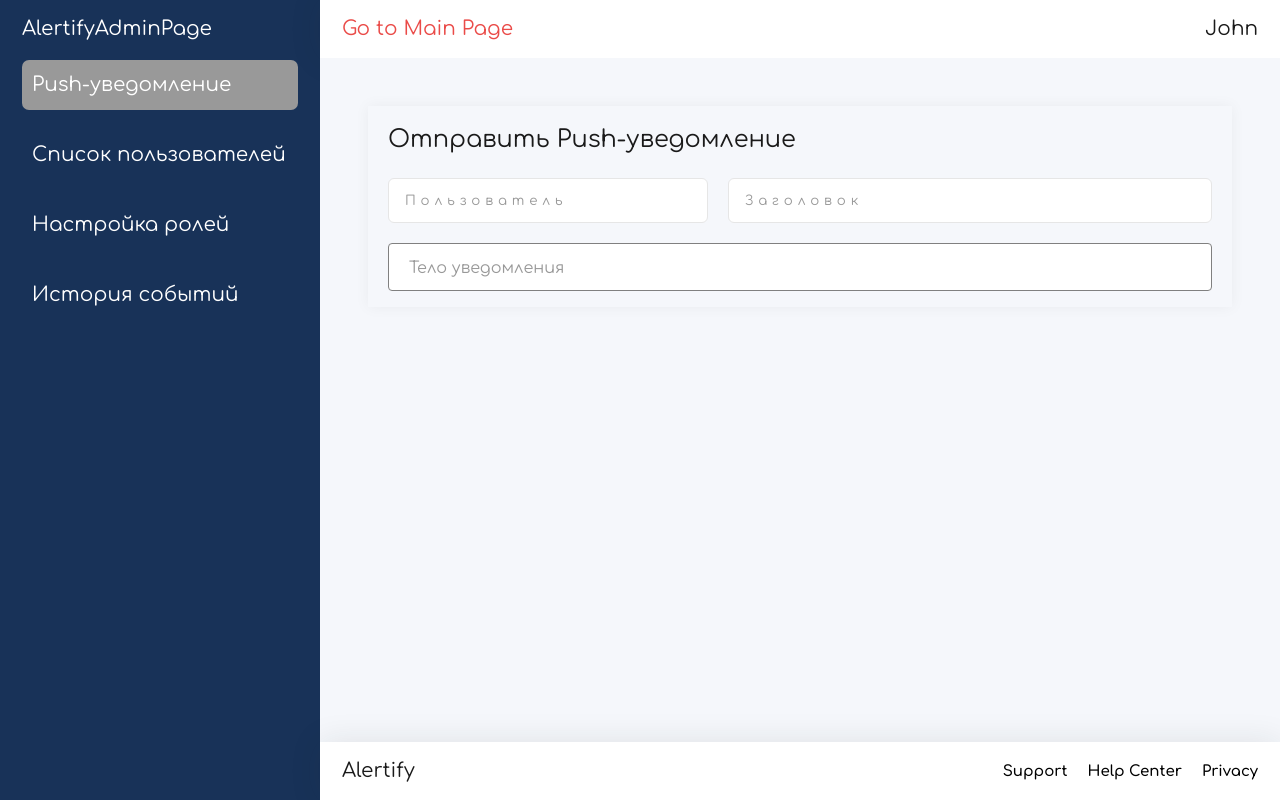
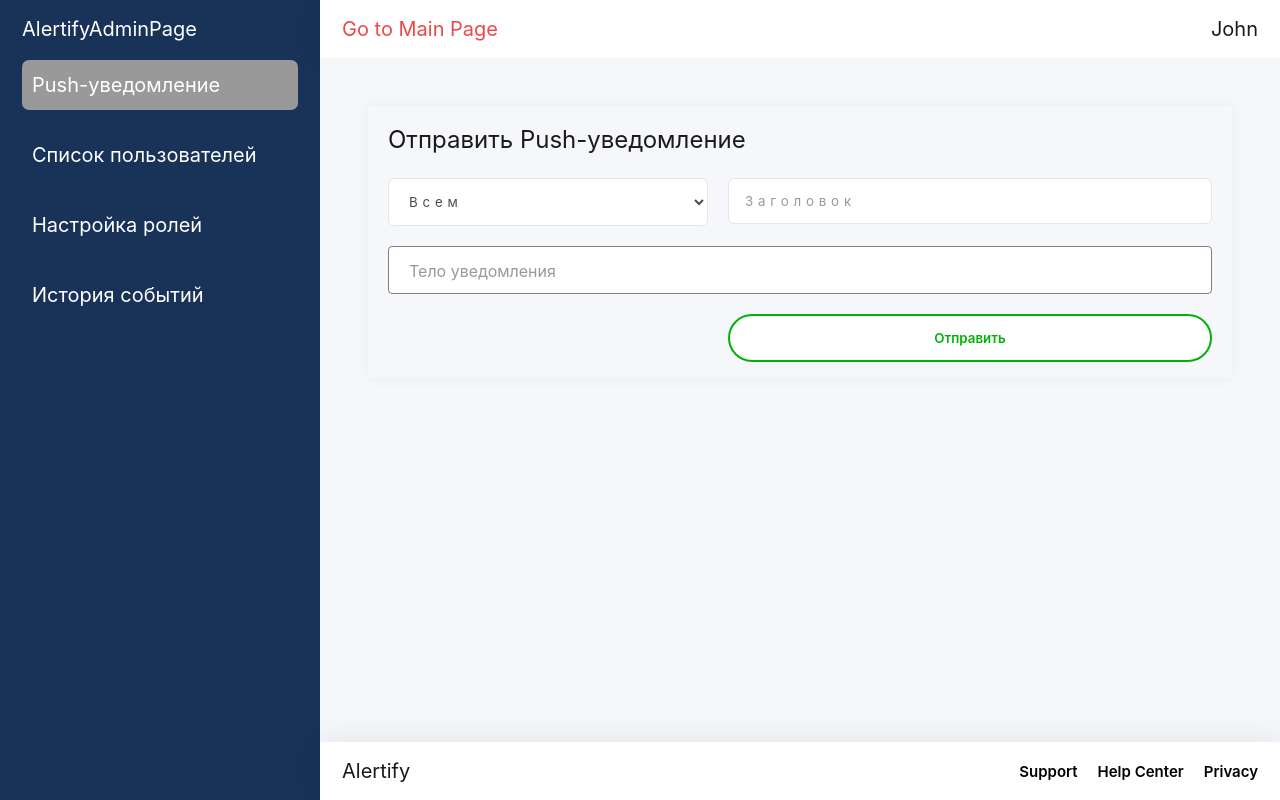
Before and after one commit to kazakovstep/bestHack-front, a React (Create React App) app: page /admin/push in a window 1280 px wide. Built offline with nearby package versions, Linux system fonts and the light colour scheme.

Commit message:
admin getAllUsers deleteUser and putUser v1

```diff
--- a/src/components/AdminForm/AdminForm.module.css
+++ b/src/components/AdminForm/AdminForm.module.css
@@ -1,21 +1,38 @@
-.wrapper{
+.wrapper {
     display: grid;
     grid-template-columns: 320px 1fr;
     grid-gap: 20px;
     grid-template-rows: 1fr;
     grid-template-areas:
     "user title"
-    "text text";
+    "text text"
+    "other button";
 }
-
-.user{
+.button{
+    grid-area: button;
+}
+.user {
     grid-area: user;
 }
 
-.title{
+.title {
     grid-area: title;
 }
 
-.text{
+.text {
     grid-area: text;
 }
+
+.select {
+    letter-spacing: 0.3rem;
+    align-self: stretch;
+    width: 100%;
+    outline: none;
+    background: var(--white);
+    border: 1px solid var(--gray-100);
+    color: var(--gray-700);
+    transition: 300ms;
+    border-radius: 6px;
+    padding: 14px 40px 14px 16px;
+    font-family: var(--font-family);
+}
--- a/src/components/AdminForm/AdminForm.tsx
+++ b/src/components/AdminForm/AdminForm.tsx
@@ -1,17 +1,52 @@
-import React from 'react';
+import React, {useState} from 'react';
 import AdminCard from "../AdminCard/AdminCard";
 import {Input} from "../Input/Input";
 import {Textarea} from "../Textarea/Textarea";
-import {inspect} from "util";
 import styles from './AdminForm.module.css'
+import {Button} from "../Button/Button";
+import {token} from "../../redux/api/AdminAPI";
 
 const AdminForm = () => {
+
+    const [roleDestination, setRoleDestination] = useState("all");
+    const [title, setTitle] = useState("");
+    const [description, setDescription] = useState("");
+
+    const handlePush = () => {
+        try {
+            fetch(`http://localhost:8080/push`, {
+                method: "POST",
+                headers: {
+                    "Authorization": `Bearer ${token}`
+                },
+                body: JSON.stringify({
+                    role_destination: roleDestination,
+                    title,
+                    description
+                })
+            })
+        } catch (error) {
+            console.log(error)
+        }
+    }
+
     return (
         <AdminCard title={"Отправить Push-уведомление"}>
             <div className={styles.wrapper}>
-                <Input placeholder={"Пользователь"} className={styles.user}/>
-                <Input placeholder={"Заголовок"} className={styles.title}/>
-                <Textarea placeholder={"Тело уведомления"} state={"default"} className={styles.text}/>
+                <select className={styles.select} value={roleDestination}
+                        onChange={(e: React.ChangeEvent<HTMLSelectElement>) => setRoleDestination(e.target.options[e.target.selectedIndex].value)}>
+                    <option value={"all"}>Всем</option>
+                    <option value={"admin"}>Администраторам</option>
+                    <option value={"employee"}>Сотрудникам</option>
+                </select>
+                <Input placeholder={"Заголовок"}
+                       onChange={(e: React.ChangeEvent<HTMLInputElement>) => setTitle(e.target.value)}
+                       className={styles.title} value={title}/>
+                <Textarea placeholder={"Тело уведомления"}
+                          onChange={(e: React.ChangeEvent<HTMLTextAreaElement>) => setDescription(e.target.value)}
+                          value={description}
+                          state={"default"} className={styles.text}/>
+                <Button type={"border"} className={styles.button} onClick={handlePush}>Отправить</Button>
             </div>
         </AdminCard>
     );
--- a/src/components/AdminUsers/AdminUsers.module.css
+++ b/src/components/AdminUsers/AdminUsers.module.css
@@ -1,11 +1,11 @@
-.table{
+.table {
     width: 100%;
     border-collapse: collapse;
     overflow-x: auto;
     caption-side: bottom;
 }
 
-.delete{
+.delete {
     cursor: pointer;
     background-color: transparent;
     padding: 0;
@@ -14,25 +14,36 @@
 
 }
 
-.deleteBtn{
+.deleteBtn {
     display: flex;
     justify-content: flex-end;
 }
 
-.delete svg > path{
+.delete svg > path {
     transition: 0.3s ease-in-out;
 }
 
-.delete:hover svg > path{
+.delete:hover svg > path {
     stroke: red;
 }
 
-.head{
+.head {
     margin-bottom: 20px;
 }
 
-.userRow{
+.userRow {
     display: grid;
     grid-template-columns: 1fr 1fr 1fr 1fr 1fr;
     margin-bottom: 10px;
 }
+
+.select {
+    align-self: stretch;
+    outline: none;
+    background: var(--white);
+    border: 1px solid var(--gray-100);
+    color: var(--gray-700);
+    transition: 300ms;
+    border-radius: 6px;
+    font-family: var(--font-family);
+}
--- a/src/components/Alert/Alert.props.ts
+++ b/src/components/Alert/Alert.props.ts
@@ -1,5 +1,4 @@
 import {DetailedHTMLProps, HTMLAttributes, ReactNode} from "react";
 
 export interface AlertProps extends DetailedHTMLProps<HTMLAttributes<HTMLDivElement>, HTMLDivElement> {
-    content: string
 }
--- a/src/components/Alert/Alert.tsx
+++ b/src/components/Alert/Alert.tsx
@@ -3,7 +3,7 @@ import styles from './Alert.module.css';
 import {H} from "../Htag/Htag";
 import {Button} from "../Button/Button";
 
-export const Alert = ({content, className, ...props}: AlertProps): JSX.Element => {
+export const Alert = ({className, ...props}: AlertProps): JSX.Element => {
 
     const handleCopy = () => {
         const text = document.getElementById("text") as HTMLHeadingElement
@@ -21,7 +21,13 @@ export const Alert = ({content, className, ...props}: AlertProps): JSX.Element =
                         <H type={"body"} size={"large"} className={styles.user}>admin</H>
                     </div>
                     <div className={styles.alertInfo}>
-                        <H type={"body"} size={"medium"} id={"text"}>{content}</H>
+                        <H type={"body"} size={"medium"} id={"text"}>admin adminadmin adminadmin adminadmin adminadmin
+                            adminadmin adminadmin adminadmin adminadmin adminadmin adminadmin adminadmin adminadmin
+                            adminadmin adminadmin adminadmin adminadmin adminadmin adminadmin adminadmin adminadmin
+                            adminadmin adminadmin adminadmin adminadmin adminadmin adminadmin adminadmin adminadmin
+                            adminadmin adminadmin adminadmin adminadmin adminadmin adminadmin adminadmin adminadmin
+                            adminadmin adminadmin adminadmin adminadmin adminadmin adminadmin adminadmin adminadmin
+                            admin</H>
                     </div>
                 </div>
             </div>
--- a/src/pages/main/main.tsx
+++ b/src/pages/main/main.tsx
@@ -2,45 +2,12 @@ import React, {useEffect, useState} from 'react';
 import styles from "../../styles/main.module.css"
 import {Alert} from "../../components/Alert/Alert";
 
-// @ts-ignore
-const WebSocketClient = ({onMessage}) => {
-    useEffect(() => {
-        const ws = new WebSocket('ws://localhost:3000');
-
-        ws.onopen = () => {
-            console.log('Подключились к серверу');
-        };
-
-        ws.onmessage = (event) => {
-            const data = JSON.parse(event.data);
-            onMessage(data);
-        };
-
-        ws.onclose = () => {
-            console.log('Соединение закрыто');
-        };
-
-        return () => {
-            ws.close();
-        };
-    }, [onMessage]);
-
-    return null;
-};
 
 const Main = () => {
-    const [messages, setMessages] = useState<string[]>([]);
-
-    const handleNewMessage = (message: string) => {
-        setMessages((prevMessages) => [...prevMessages, message]);
-    };
 
     return (
         <div className={styles.page}>
-            <WebSocketClient onMessage={handleNewMessage}/>
-            {messages.map((message, index) => (
-                <Alert key={index} content={message}/>
-            ))}
+            <Alert/>
         </div>
     );
 };
--- a/src/redux/api/AdminAPI.ts
+++ b/src/redux/api/AdminAPI.ts
@@ -1,4 +1,12 @@
 import {createApi, fetchBaseQuery} from "@reduxjs/toolkit/query/react";
+
+export const token = localStorage.getItem("token");
+
+export interface User {
+    id: number,
+    email: string,
+    roles: [{name: string}]
+}
 
 export const AdminAPI = createApi({
     reducerPath: "AdminAPI",
@@ -6,7 +14,12 @@ export const AdminAPI = createApi({
         baseUrl: "http://localhost:8080/admin"
     }),
     endpoints: (builder) => ({
-        getAllUsers: builder.query<any, void>({query: () => "/allUsers"})
+        getAllUsers: builder.query<User[], void>({
+            query: () => ({
+                url: `/users`,
+                headers: {"Authorization": `Bearer ${token}`}
+            })
+        })
     })
 })
 
--- a/src/styles/global.css
+++ b/src/styles/global.css
@@ -23,7 +23,7 @@ a {
 }
 
 :root {
-    --font-family: "Comfortaa", sans-serif;
+    --font-family: "Inter", sans-serif;
     --second-family: "Inter", sans-serif;
     --green-900: #002603;
     --green-800: #173b1a;
```
Also changed, not shown: src/components/AdminUsers/AdminUsers.tsx (+67 -22 lines), src/pages/admin/storyActions.tsx (+0 -15 lines), src/redux/api/DeleteAPI.ts (+8 -5 lines).
